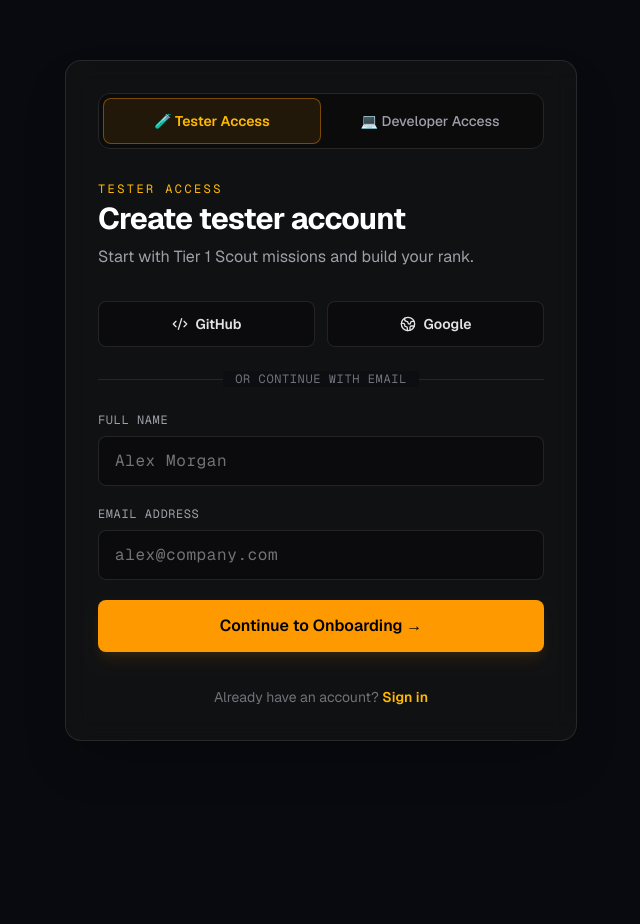
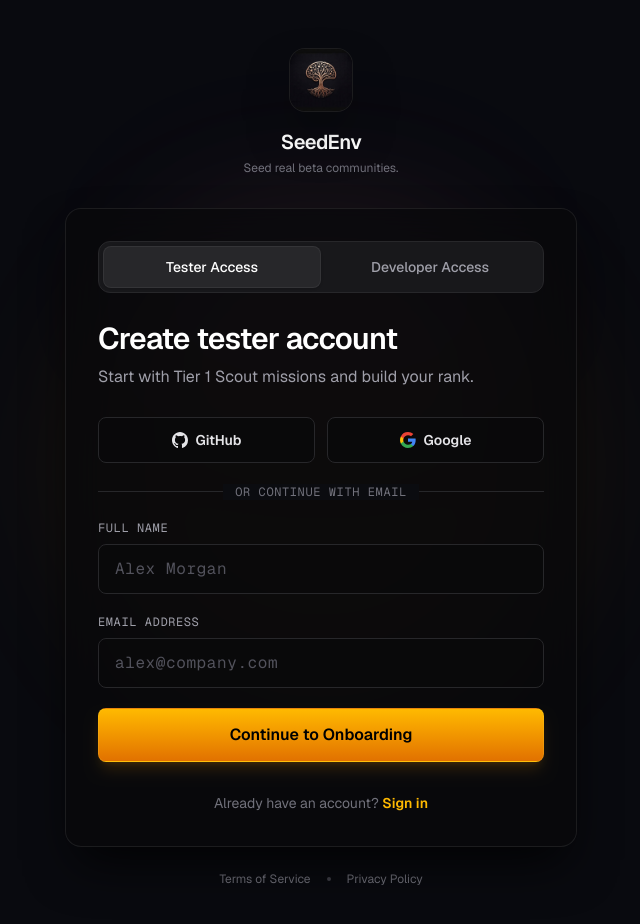
Before and after one commit to Teri-beri/seedenv, a Next.js app: page /auth/signin in a window 1280 px wide. Shown: the top 924 px of the page, without its empty margins (319-959 px from the left). Before the commit the page ends 800 px from the top, so only its background shows below. Built offline with nearby package versions, Linux system fonts and the light colour scheme.

Commit message:
style: polish auth sign-in experience

```diff
--- a/app/auth/signin/page.tsx
+++ b/app/auth/signin/page.tsx
@@ -1,19 +1,36 @@
 import { Suspense } from "react";
+import Image from "next/image";
 import { CompactSignupForm } from "@/components/compact-signup-form";
 
 export default function SignInPage() {
   return (
-    <div className="flex min-h-screen items-center justify-center bg-[#090A0F] px-4 py-12 text-white">
-      <Suspense fallback={<SignInFallback />}>
-        <CompactSignupForm />
-      </Suspense>
-    </div>
+    <main className="relative flex min-h-screen items-center justify-center overflow-hidden bg-[#090A0F] px-4 py-10 text-white sm:py-12">
+      <div className="absolute left-1/2 top-1/2 h-[520px] w-[520px] -translate-x-1/2 -translate-y-1/2 rounded-full bg-amber-500/[0.07] blur-3xl" aria-hidden="true" />
+      <div className="absolute left-1/2 top-[18%] h-64 w-96 -translate-x-1/2 rounded-full bg-violet-500/[0.04] blur-3xl" aria-hidden="true" />
+      <div className="relative z-10 flex w-full max-w-lg flex-col items-center">
+        <div className="mb-8 flex flex-col items-center text-center">
+          <div className="relative size-16 overflow-hidden rounded-2xl border border-white/[0.08] bg-zinc-950 shadow-2xl shadow-black/50">
+            <Image src="/seedenv-logo-v2.png" alt="SeedEnv" fill sizes="64px" className="scale-125 object-cover" priority />
+          </div>
+          <p className="mt-4 text-xl font-semibold tracking-tight text-white">SeedEnv</p>
+          <p className="mt-1 text-xs text-zinc-500">Seed real beta communities.</p>
+        </div>
+        <Suspense fallback={<SignInFallback />}>
+          <CompactSignupForm />
+        </Suspense>
+        <footer className="mt-6 flex items-center gap-4 text-xs text-zinc-500">
+          <a className="transition-colors hover:text-zinc-300" href="/terms">Terms of Service</a>
+          <span className="h-1 w-1 rounded-full bg-zinc-700" aria-hidden="true" />
+          <a className="transition-colors hover:text-zinc-300" href="/privacy">Privacy Policy</a>
+        </footer>
+      </div>
+    </main>
   );
 }
 
 function SignInFallback() {
   return (
-    <div className="w-full max-w-md rounded-xl border border-[#1F2430] bg-[#0E1017] p-10 text-center shadow-2xl shadow-black/40">
+    <div className="w-full max-w-md rounded-2xl border border-white/[0.08] bg-zinc-950/80 p-10 text-center shadow-2xl shadow-black/80">
       <svg className="mx-auto mb-6 size-10 animate-spin text-amber-500" viewBox="0 0 24 24" fill="none" aria-hidden="true">
         <circle className="opacity-25" cx="12" cy="12" r="10" stroke="currentColor" strokeWidth="4" />
         <path className="opacity-75" fill="currentColor" d="M4 12a8 8 0 0 1 8-8v4a4 4 0 0 0-4 4H4Z" />
--- /dev/null
+++ b/app/privacy/page.tsx
@@ -0,0 +1,16 @@
+export default function PrivacyPage() {
+  return (
+    <main className="min-h-screen bg-[#090A0F] px-4 py-16 text-white">
+      <article className="mx-auto max-w-3xl rounded-2xl border border-white/[0.08] bg-zinc-950/75 p-6 shadow-2xl shadow-black/80 sm:p-10">
+        <p className="text-xs font-semibold uppercase tracking-[0.24em] text-amber-400">SeedEnv</p>
+        <h1 className="mt-4 text-4xl font-semibold tracking-tight">Privacy Policy</h1>
+        <div className="mt-8 space-y-5 text-sm leading-7 text-zinc-400">
+          <p>SeedEnv collects the account, authentication, campaign, submission, payment, and analytics information needed to operate the platform.</p>
+          <p>Tester proof files may be stored with our storage provider so developers can review submitted work. Payment and escrow activity may be processed through Stripe.</p>
+          <p>We use service providers for authentication email, storage, analytics, hosting, and payments. We do not sell personal information.</p>
+          <p>For privacy requests, contact the SeedEnv operator using the support channel published on the main site.</p>
+        </div>
+      </article>
+    </main>
+  );
+}
--- /dev/null
+++ b/app/terms/page.tsx
@@ -0,0 +1,16 @@
+export default function TermsPage() {
+  return (
+    <main className="min-h-screen bg-[#090A0F] px-4 py-16 text-white">
+      <article className="mx-auto max-w-3xl rounded-2xl border border-white/[0.08] bg-zinc-950/75 p-6 shadow-2xl shadow-black/80 sm:p-10">
+        <p className="text-xs font-semibold uppercase tracking-[0.24em] text-amber-400">SeedEnv</p>
+        <h1 className="mt-4 text-4xl font-semibold tracking-tight">Terms of Service</h1>
+        <div className="mt-8 space-y-5 text-sm leading-7 text-zinc-400">
+          <p>SeedEnv connects developers with testers for structured beta validation tasks. By using SeedEnv, users agree to provide accurate account information and use the platform lawfully.</p>
+          <p>Developers are responsible for campaign instructions, funding, and review decisions. Testers are responsible for honest feedback, accurate proof, and compliance with campaign requirements.</p>
+          <p>SeedEnv may remove campaigns, submissions, or accounts that violate platform rules, abuse payment flows, or attempt to manipulate rewards.</p>
+          <p>These terms are a practical operating summary and should be reviewed by counsel before broad public launch.</p>
+        </div>
+      </article>
+    </main>
+  );
+}
--- a/components/compact-signup-form.tsx
+++ b/components/compact-signup-form.tsx
@@ -1,6 +1,6 @@
 "use client";
 
-import { Code2, Globe2, LoaderCircle } from "lucide-react";
+import { LoaderCircle } from "lucide-react";
 import { useSearchParams } from "next/navigation";
 import { signIn } from "next-auth/react";
 import { useState } from "react";
@@ -32,6 +32,25 @@ function getOAuthCallback(value: string | null, role: SignupRole) {
     next: `${callback.pathname}${callback.search}${callback.hash}`,
   });
   return `/onboarding?${params.toString()}`;
+}
+
+function GitHubMark() {
+  return (
+    <svg className="size-4" viewBox="0 0 16 16" aria-hidden="true" fill="currentColor">
+      <path d="M8 0C3.58 0 0 3.67 0 8.2c0 3.62 2.29 6.69 5.47 7.77.4.08.55-.18.55-.4 0-.2-.01-.86-.01-1.56-2.01.38-2.53-.5-2.69-.96-.09-.24-.48-.96-.82-1.16-.28-.16-.68-.56-.01-.57.63-.01 1.08.59 1.23.84.72 1.24 1.87.89 2.33.68.07-.53.28-.89.51-1.1-1.78-.21-3.64-.91-3.64-4.04 0-.89.31-1.63.82-2.2-.08-.21-.36-1.04.08-2.17 0 0 .67-.22 2.2.84A7.43 7.43 0 0 1 8 3.89c.68 0 1.36.09 2 .28 1.53-1.06 2.2-.84 2.2-.84.44 1.13.16 1.96.08 2.17.51.57.82 1.3.82 2.2 0 3.14-1.87 3.83-3.65 4.04.29.26.54.75.54 1.52 0 1.1-.01 1.98-.01 2.25 0 .22.15.48.55.4A8.12 8.12 0 0 0 16 8.2C16 3.67 12.42 0 8 0Z" />
+    </svg>
+  );
+}
+
+function GoogleMark() {
+  return (
+    <svg className="size-4" viewBox="0 0 18 18" aria-hidden="true">
+      <path fill="#4285F4" d="M17.64 9.2c0-.64-.06-1.25-.16-1.84H9v3.48h4.84a4.14 4.14 0 0 1-1.8 2.72v2.26h2.92c1.7-1.57 2.68-3.88 2.68-6.62Z" />
+      <path fill="#34A853" d="M9 18c2.43 0 4.47-.8 5.96-2.18l-2.92-2.26c-.8.54-1.84.86-3.04.86-2.34 0-4.33-1.58-5.04-3.72H.95v2.33A9 9 0 0 0 9 18Z" />
+      <path fill="#FBBC05" d="M3.96 10.7A5.41 5.41 0 0 1 3.68 9c0-.59.1-1.16.28-1.7V4.97H.95A9 9 0 0 0 0 9c0 1.45.35 2.82.95 4.03l3.01-2.33Z" />
+      <path fill="#EA4335" d="M9 3.58c1.32 0 2.5.45 3.44 1.34l2.58-2.58C13.46.89 11.42 0 9 0A9 9 0 0 0 .95 4.97L3.96 7.3C4.67 5.16 6.66 3.58 9 3.58Z" />
+    </svg>
+  );
 }
 
 export function CompactSignupForm() {
@@ -101,42 +120,41 @@ export function CompactSignupForm() {
   }
 
   return (
-    <div className="w-full max-w-lg space-y-8 rounded-2xl border border-white/10 bg-neutral-900/60 p-6 shadow-2xl shadow-black/30 backdrop-blur-md sm:p-8">
-      <div className="grid grid-cols-2 rounded-xl border border-neutral-800 bg-zinc-950/70 p-1" role="tablist" aria-label="Account type">
+    <div className="w-full max-w-lg space-y-7 rounded-2xl border border-white/[0.08] bg-zinc-950/75 p-6 shadow-2xl shadow-black/80 backdrop-blur-xl sm:p-8">
+      <div className="grid grid-cols-2 rounded-xl border border-zinc-800 bg-zinc-900 p-1" role="tablist" aria-label="Account type">
         {(["TESTER", "DEVELOPER"] as const).map((item) => {
           const active = role === item;
           return (
             <button
               aria-selected={active}
-              className={`rounded-lg px-3 py-3 text-sm transition-all ${active ? "border border-amber-500/40 bg-amber-500/10 font-semibold text-amber-400" : "font-medium text-zinc-400 hover:text-white"}`}
+              className={`rounded-lg px-3 py-2.5 text-sm font-medium transition-all duration-200 ${active ? "border border-white/[0.06] bg-zinc-800 text-white shadow-sm" : "border border-transparent text-zinc-400 hover:text-zinc-200"}`}
               onClick={() => { setRole(item); setMessage(""); }}
               role="tab"
               type="button"
               key={item}
             >
-              {item === "TESTER" ? "🧪 Tester Access" : "💻 Developer Access"}
+              {item === "TESTER" ? "Tester Access" : "Developer Access"}
             </button>
           );
         })}
       </div>
 
-      <div className="space-y-1">
-        <p className="font-mono text-xs uppercase tracking-[0.2em] text-amber-400">{role === "TESTER" ? "Tester access" : "Developer access"}</p>
-        <h1 className="text-3xl font-bold tracking-tight text-white">Create {role === "TESTER" ? "tester" : "developer"} account</h1>
-        <p className="pt-1 text-base leading-6 text-zinc-400">{role === "TESTER" ? "Start with Tier 1 Scout missions and build your rank." : "Launch validation cohorts with transparent payouts and proof."}</p>
+      <div className="space-y-2">
+        <h1 className="text-3xl font-semibold tracking-tight text-white">Create {role === "TESTER" ? "tester" : "developer"} account</h1>
+        <p className="text-base leading-6 text-zinc-400">{role === "TESTER" ? "Start with Tier 1 Scout missions and build your rank." : "Launch validation cohorts with transparent payouts and proof."}</p>
       </div>
 
       <div className="grid grid-cols-2 gap-3">
-        <button aria-label="Continue with GitHub" className="flex items-center justify-center gap-2 rounded-lg border border-white/10 bg-zinc-950/60 px-4 py-3 text-sm font-semibold text-zinc-200 transition-colors hover:border-zinc-700 disabled:cursor-not-allowed disabled:opacity-60" disabled={loading} onClick={() => continueWithProvider("github")} type="button"><Code2 className="size-4" /> {loading ? "Opening..." : "GitHub"}</button>
-        <button aria-label="Continue with Google" className="flex items-center justify-center gap-2 rounded-lg border border-white/10 bg-zinc-950/60 px-4 py-3 text-sm font-semibold text-zinc-200 transition-colors hover:border-zinc-700 disabled:cursor-not-allowed disabled:opacity-60" disabled={loading} onClick={() => continueWithProvider("google")} type="button"><Globe2 className="size-4" /> Google</button>
+        <button aria-label="Continue with GitHub" className="flex items-center justify-center gap-2 rounded-lg border border-zinc-800 bg-zinc-950/60 px-4 py-3 text-sm font-semibold text-zinc-200 transition hover:border-zinc-700 hover:bg-zinc-800/50 disabled:cursor-not-allowed disabled:opacity-60" disabled={loading} onClick={() => continueWithProvider("github")} type="button"><GitHubMark /> {loading ? "Opening..." : "GitHub"}</button>
+        <button aria-label="Continue with Google" className="flex items-center justify-center gap-2 rounded-lg border border-zinc-800 bg-zinc-950/60 px-4 py-3 text-sm font-semibold text-zinc-200 transition hover:border-zinc-700 hover:bg-zinc-800/50 disabled:cursor-not-allowed disabled:opacity-60" disabled={loading} onClick={() => continueWithProvider("google")} type="button"><GoogleMark /> Google</button>
       </div>
 
-      <div className="relative flex items-center justify-center"><div className="w-full border-t border-zinc-800" /><span className="absolute bg-[#0d0e12] px-3 text-xs font-mono uppercase tracking-wider text-zinc-500">or continue with email</span></div>
+      <div className="relative flex items-center justify-center"><div className="w-full border-t border-zinc-800" /><span className="absolute bg-[#0b0c10] px-3 text-xs font-mono uppercase tracking-wider text-zinc-500">or continue with email</span></div>
 
       <form className="space-y-5" onSubmit={continueWithEmail}>
-        <label className="block text-xs font-mono uppercase tracking-wider text-zinc-400" htmlFor="signup-name">Full Name<input autoComplete="name" className="mt-2 w-full rounded-lg border border-white/10 bg-zinc-950/60 px-4 py-3 text-base text-white outline-none transition-all placeholder:text-neutral-500 focus:border-amber-500 focus:ring-1 focus:ring-amber-500" id="signup-name" onChange={(event) => setName(event.target.value)} placeholder="Alex Morgan" required value={name} /></label>
-        <label className="block text-xs font-mono uppercase tracking-wider text-zinc-400" htmlFor="signup-email">Email Address<input autoComplete="email" className="mt-2 w-full rounded-lg border border-white/10 bg-zinc-950/60 px-4 py-3 text-base text-white outline-none transition-all placeholder:text-neutral-500 focus:border-amber-500 focus:ring-1 focus:ring-amber-500" id="signup-email" onChange={(event) => setEmail(event.target.value)} placeholder="alex@company.com" required type="email" value={email} /></label>
-        <button className="flex w-full items-center justify-center gap-2 rounded-lg bg-amber-500 px-4 py-3.5 text-base font-semibold text-black shadow-lg shadow-amber-500/10 transition-colors hover:bg-amber-400 disabled:cursor-not-allowed disabled:opacity-60" disabled={loading} type="submit">{loading ? <LoaderCircle className="size-4 animate-spin" /> : null}{loading ? "Sending access link..." : "Continue to Onboarding →"}</button>
+        <label className="block text-xs font-mono uppercase tracking-wider text-zinc-400" htmlFor="signup-name">Full Name<input autoComplete="name" className="mt-2 w-full rounded-lg border border-zinc-800 bg-zinc-950/70 px-4 py-3 text-base text-white outline-none transition-all placeholder:text-zinc-600 focus:border-amber-500/50 focus:ring-2 focus:ring-amber-500/20" id="signup-name" onChange={(event) => setName(event.target.value)} placeholder="Alex Morgan" required value={name} /></label>
+        <label className="block text-xs font-mono uppercase tracking-wider text-zinc-400" htmlFor="signup-email">Email Address<input autoComplete="email" className="mt-2 w-full rounded-lg border border-zinc-800 bg-zinc-950/70 px-4 py-3 text-base text-white outline-none transition-all placeholder:text-zinc-600 focus:border-amber-500/50 focus:ring-2 focus:ring-amber-500/20" id="signup-email" onChange={(event) => setEmail(event.target.value)} placeholder="alex@company.com" required type="email" value={email} /></label>
+        <button className="flex w-full items-center justify-center gap-2 rounded-lg border border-amber-300/20 bg-gradient-to-b from-amber-400 to-amber-600 px-4 py-3.5 text-base font-semibold text-black shadow-lg shadow-amber-500/15 transition-all hover:from-amber-300 hover:to-amber-500 active:scale-[0.99] disabled:cursor-not-allowed disabled:opacity-60" disabled={loading} type="submit">{loading ? <LoaderCircle className="size-4 animate-spin" /> : null}{loading ? "Sending access link..." : "Continue to Onboarding"}</button>
       </form>
 
       {message ? <p className="rounded-lg border border-zinc-800 bg-zinc-900/70 p-3 text-center text-xs leading-5 text-zinc-300" role="status">{message}</p> : null}
```
